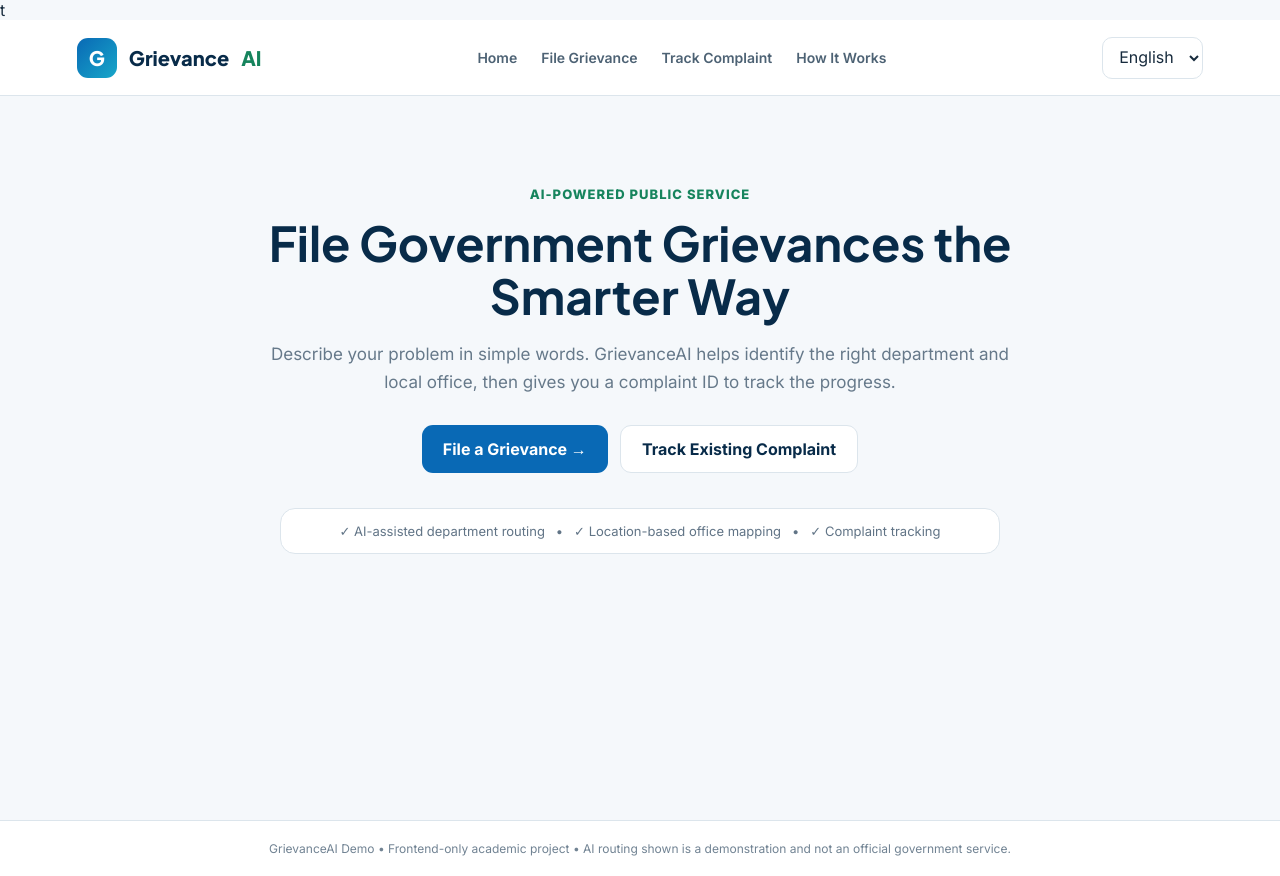
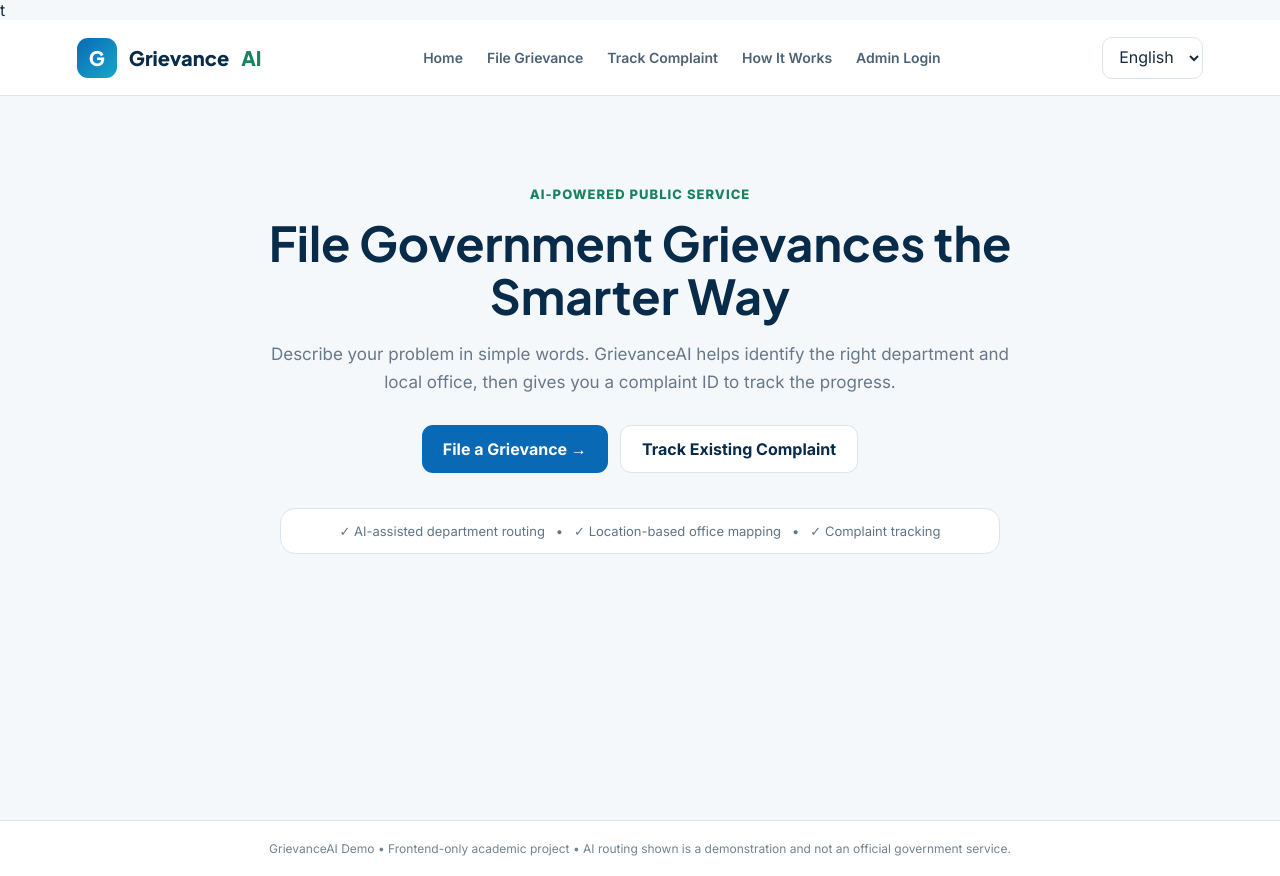
Before and after one commit to sterlysns/smart---grievance-management-system, a plain HTML site: page index.html in a window 1280 px wide. Drawn offline with Linux system fonts and the light colour scheme.

Commit message:
Connect admin login

```diff
--- a/index.html
+++ b/index.html
@@ -34,7 +34,9 @@ footer{padding:20px;text-align:center;color:#718393;font-size:12px;border-top:1p
 <body>
 <header class="header">
   <div class="logo"><div class="logoMark">G</div>Grievance<span style="color:#16845d">AI</span></div>
-  <nav class="nav"><a onclick="go('home')">Home</a><a href="grievance.html">File Grievance</a><a href="track.html">Track Complaint</a><a onclick="go('about')">How It Works</a></nav>
+  <nav class="nav"><a onclick="go('home')">Home</a><a href="grievance.html">File Grievance</a><a href="track.html">Track Complaint</a><a onclick="go('about')">How It Works</a>
+  <a href="admin-login.html">Admin Login</a>
+  </nav>
   <select class="lang" aria-label="Language"><option>English</option><option>Tamil</option></select>
 </header>
 
```
